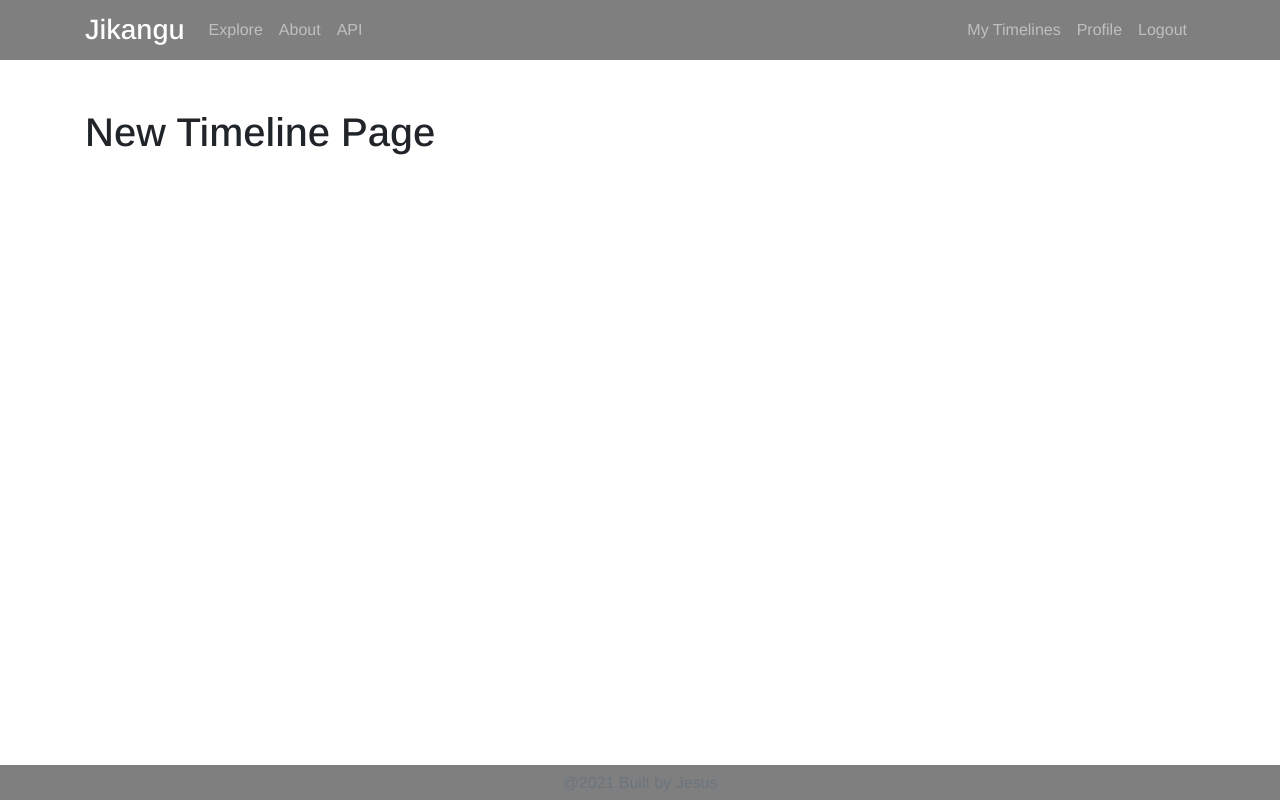
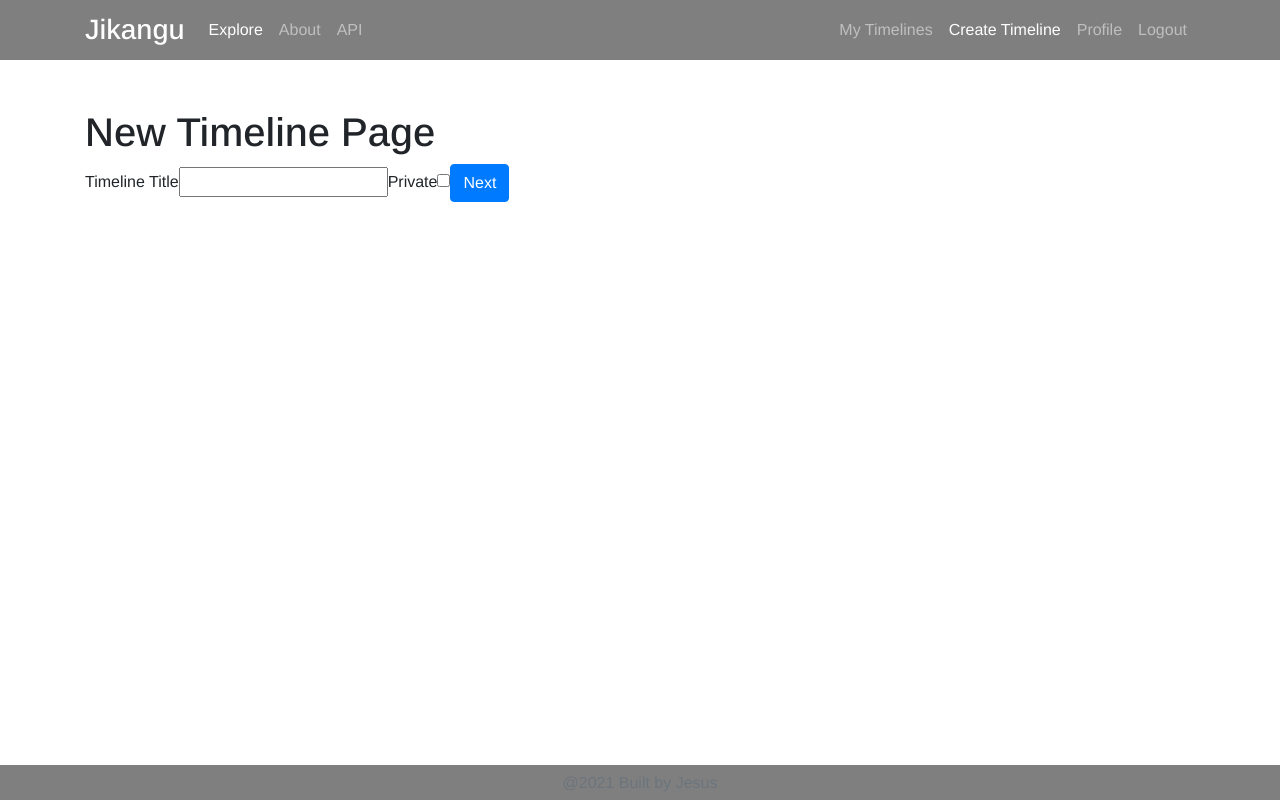
Before and after one commit to evan-woodworth/timeline_frontend, a React (Create React App) app: page /newtimeline in a window 1280 px wide. Built offline with nearby package versions, Linux system fonts and the light colour scheme; no server answers; sample sign-in values are in the browser's storage.

Commit message:
Users can create timelines and entries on the frontend

```diff
--- a/src/App.js
+++ b/src/App.js
@@ -148,14 +148,13 @@ function App() {
         <div className="container mt-5">
             <Switch>
                 <Route exact path='/' render={(props) => <Welcome {...props} user={currentUser} />} />
-                <Route path='/newtimeline' component={NewTimeline} />
                 <Route path='/signup' render={(props) => <Signup {...props} nowCurrentUser={nowCurrentUser} />} />
                 <Route path='/login' render={(props) => <Login {...props} user={currentUser} nowCurrentUser={nowCurrentUser} setIsAuthenticated={setIsAuthenticated} />} />
                 <Route path='/about' component={About} />
-                {/* <PrivateRoute path='/mytimelines' render={(props)=><MyTimelines {...props} user={currentUser} />} /> */}
-                <PrivateRoute path='/mytimelines' component={MyTimelines} user={currentUser} />
                 <Route path='/timelines' render={(props)=><TimelineContainer {...props} user={currentUser} />} />
                 <Route path='/test' render={(props) => <Test {...props} user={currentUser} entries={entries} title={'Timeline'} />} />
+                <PrivateRoute path='/newtimeline' component={NewTimeline} user={currentUser} />
+                <PrivateRoute path='/mytimelines' component={MyTimelines} user={currentUser} />
                 <PrivateRoute path='/profile' component={Profile} user={currentUser} handleLogout={handleLogout} />
             </Switch>
         </div>
--- a/src/components/MyTimelines.js
+++ b/src/components/MyTimelines.js
@@ -12,7 +12,7 @@ export default function MyTimelines(props) {
 
     const getUserTimelines = async (userId) => {
         try {
-            const userTimelineResponse = axios.get(`${REACT_APP_SERVER_URL}/api/users/${userId}/`, payload)
+            const userTimelineResponse = await axios.get(`${REACT_APP_SERVER_URL}/api/users/${userId}/`, payload)
             console.log(userTimelineResponse)
             const theTimelines = userTimelineResponse.data.timelines;
             console.log(userTimelineResponse)
@@ -26,8 +26,8 @@ export default function MyTimelines(props) {
     const displayUserTimelines = userTimelines.map((timeline, idx)=>(
         <Link to={{
             pathname:'/timelines',
-            timelineId: timeline.id
-        }}> {timeline.title} </Link>
+            timeline: timeline
+        }} key={idx}> {timeline.title} </Link>
     ))
 
     useEffect(async ()=>{
--- a/src/components/Navbar.js
+++ b/src/components/Navbar.js
@@ -11,7 +11,7 @@ const Navbar = (props) => {
                 </button>
                 <div className="collapse navbar-collapse" id="navbarsExample07">
                     <ul className="navbar-nav mr-auto">
-                        <li className="nav-item"><a href="/" alt="Explore" className="nav-link">Explore</a></li>
+                        <li className="nav-item"><NavLink className="nav-link"  to="/">Explore</NavLink></li>
                         <li className="nav-item"><NavLink className="nav-link"  to="/about">About</NavLink></li>
                         <li className="nav-item"><a className="nav-link" href="http://localhost:8000/api/">API</a></li>
                     </ul>
@@ -19,6 +19,7 @@ const Navbar = (props) => {
                         props.isAuth ?
                         <ul className="navbar-nav ml-auto">
                             <li className="nav-item"><NavLink className="nav-link"  to="/mytimelines">My Timelines</NavLink></li>
+                            <li className="nav-item"><NavLink className="nav-link"  to="/newtimeline">Create Timeline</NavLink></li>
                             <li className="nav-item"><NavLink className="nav-link"  to="/profile">Profile</NavLink></li>
                             <li className="nav-item"><span onClick={props.handleLogout} className="nav-link logout-link" style={{cursor:"pointer"}}>Logout</span></li>
                         </ul>
--- /dev/null
+++ b/src/components/NewEntry.js
@@ -0,0 +1,93 @@
+import React, {useState} from 'react';
+import {Redirect} from 'react-router-dom';
+import axios from 'axios';
+const REACT_APP_SERVER_URL = process.env.REACT_APP_SERVER_URL;
+
+
+const NewEntry = (props) => {
+    console.log(props);
+    // const [timeline, setTimeline] = useState(`${props.}`);
+    // const [timeline, setTimeline] = useState(`${props.timeline.title}`);
+    const user = props.user.user_id
+    const timeline = props.timeline.title
+    const [title, setTitle] = useState('');
+    const [datetime, setDatetime] = useState('');
+    const [summary, setSummary] = useState('');
+    const [description, setDescription] = useState('');
+    const [image, setImage] = useState('');
+
+    // const handleTimeline = (e) => {
+    //     setTimeline(e.target.value);
+    // }
+
+    const handleTitle = (e) => {
+        setTitle(e.target.value);
+    }
+
+    const handleDatetime = (e) => {
+        setDatetime(e.target.value);
+    }
+
+    const handleSummary = (e) => {
+        setSummary(e.target.value);
+    }
+
+    const handleDescription = (e) => {
+        setDescription(e.target.value);
+    }
+
+    const handleImage = (e) => {
+        setImage(e.target.value);
+    }
+
+    const data = {
+        user: user,
+        timeline: timeline,
+        title: title,
+        datetime: `${datetime}T00:00:00-05:00`,
+        summary: summary,
+        description: description,
+        image: image
+    }
+
+    const handleSubmit = (e) => {
+        e.preventDefault();
+        console.log(data);
+        axios.post(`${REACT_APP_SERVER_URL}/api/entries/`, data)
+        .then(response => {
+            console.log(response.data);
+            alert('Entry created');
+        }).catch(error => {
+            console.log(error);
+            alert('Unsuccessful entry creation');
+        });
+    }
+
+
+
+    return (
+        <form onSubmit={handleSubmit}>
+            {/* <select onChange={handleTimeline}>
+                <option value="Batman">Batman</option>
+                <option value="Marvel">Marvel</option>
+            </select> */}
+            <label htmlFor="title">Title</label>
+            <input type="text" name="title" value={title} onChange={handleTitle}/>
+
+            <label htmlFor="summary">Summary</label>
+            <input type="text" name="summary" value={summary} onChange={handleSummary}/>
+
+            <label htmlFor="description">Description</label>
+            <input type="text" name="description" value={description} onChange={handleDescription}/>
+
+            <label htmlFor="datetime">Datetime</label>
+            <input type="date" name="datetime" value={datetime} onChange={handleDatetime}/>
+
+            <label htmlFor="image">Image</label>
+            <input type="text" name="image" value={image} onChange={handleImage}/>
+            <button type="submit" className="btn btn-primary"> Submit </button>
+        </form>
+    )
+}
+
+export default NewEntry;
--- a/src/components/NewTimeline.js
+++ b/src/components/NewTimeline.js
@@ -1,9 +1,54 @@
-import React from 'react'
+import React, {useState} from 'react';
+import axios from 'axios';
+const REACT_APP_SERVER_URL = process.env.REACT_APP_SERVER_URL
 
-const NewTimeline = () => {
+const NewTimeline = (props) => {
+  const [title, setTitle] = useState('');
+  const [isPrivate, setIsPrivate] = useState(false);
+
+  const handleTitle = (e) => {
+    setTitle(e.target.value);
+  };
+
+  const handleIsPrivate = (e) => {
+    if (e.target.checked == true) {
+      setIsPrivate(true);
+    }
+    if (e.target.checked == false) {
+      setIsPrivate(false);
+    }
+  }
+
+  const data = {
+    user: `${props.user.user_id}`,
+    title: title,
+    private: isPrivate
+  }
+
+  const handleSubmit = (e) => {
+    e.preventDefault();
+    axios.post(`${REACT_APP_SERVER_URL}/api/timelines/`, data)
+    .then(response => {
+      console.log(response.data);
+      alert('Timeline created');
+    }).catch(error => {
+      console.log(error)
+      alert('Unsuccessful')
+    });
+  }
+
   return (
     <div>
-      <h1>New Timeline Page</h1>
+      <form onSubmit={handleSubmit}>
+        <h1>New Timeline Page</h1>
+          <label htmlFor="title">Timeline Title</label>
+            <input type="text" name="title" value={title} onChange={handleTitle} />
+          <label htmlFor="private">Private
+            <input type="checkbox" name="private" value={isPrivate} onChange={handleIsPrivate} />
+            <span className="slider round"></span>
+          </label>
+          <button type="submit" className="btn btn-primary">Next</button>
+      </form>
     </div>
   )
 }
--- a/src/components/Profile.js
+++ b/src/components/Profile.js
@@ -1,9 +1,7 @@
 import React from 'react';
 import {Link} from 'react-router-dom';
-import MyTimelines from './MyTimelines'
 
 const Profile = (props) => {
-    console.log(props)
     const {handleLogout} = props;
     const {user_id, username, email, exp} = props.user;
     const expirationTime = new Date(exp * 1000);
@@ -21,8 +19,6 @@ const Profile = (props) => {
         <p><strong>Username:</strong> { username }</p>
         <p><strong>Email:</strong> { email }</p>
         <p><strong>ID:</strong> { user_id }</p>
-        <hr />
-        {/* <MyTimelines /> */}
     </div>)
     : <h4>...Loading...</h4>
 
--- a/src/components/TimelineContainer.js
+++ b/src/components/TimelineContainer.js
@@ -1,12 +1,14 @@
 import React, { useEffect, useState} from 'react';
 import axios from 'axios';
 import TimelineShow from './TimelineShow';
+import NewEntry from './NewEntry';
 const REACT_APP_SERVER_URL = process.env.REACT_APP_SERVER_URL;
-const payload = {headers: {Authorization: `JWT ${localStorage.getItem('jwtToken')}`}}
 
 export default function TimelineContainer(props) {
+    console.log(props)
+    const payload = {headers: {Authorization: `JWT ${localStorage.getItem('jwtToken')}`}}
     // const { timelineIds } = props // for stretch-goal of showing multiple timelines
-    const { timelineId } = props
+    const timelineId = props.location.timeline.id
     const timelineIds = [timelineId]
     const [timelines, setTimelines] = useState([]);
     const [frame, setFrame] = useState([]);
@@ -84,12 +86,17 @@ export default function TimelineContainer(props) {
     }
     return (
         <div className="timeline-container">
-            <div className="timeline-details"></div>
+            <div className="timeline-details">
+                <></>
+            </div>
             <div className="timeline-display">
                 {timelines.map((timeline, idx) => (
                     <TimelineShow {...props} key={idx} user={props.user} title={timeline[0].timeline} entries={timeline} frame={frame} />
                 ))}
             </div>
+            <div>
+                <NewEntry user={props.user} timeline={props.location.timeline} props={props}/>
+            </div>
             <div className="timeline-controls" ></div>
         </div>
     )
```
